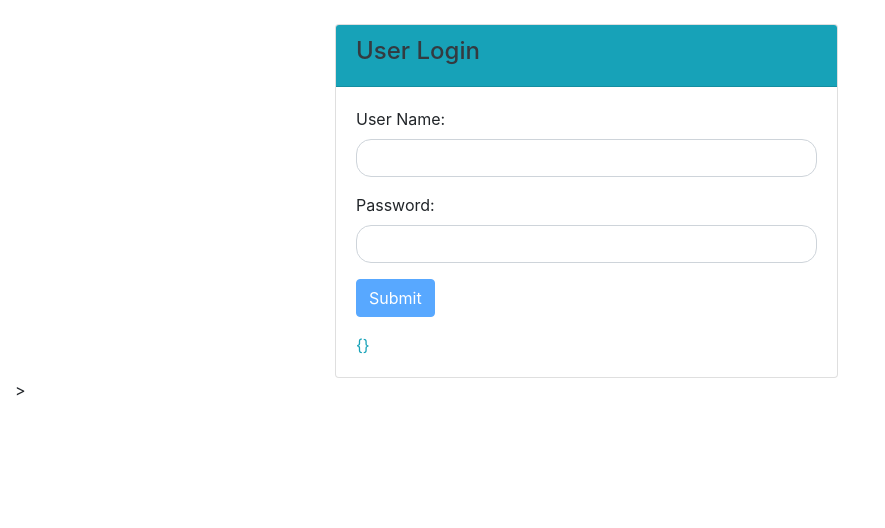
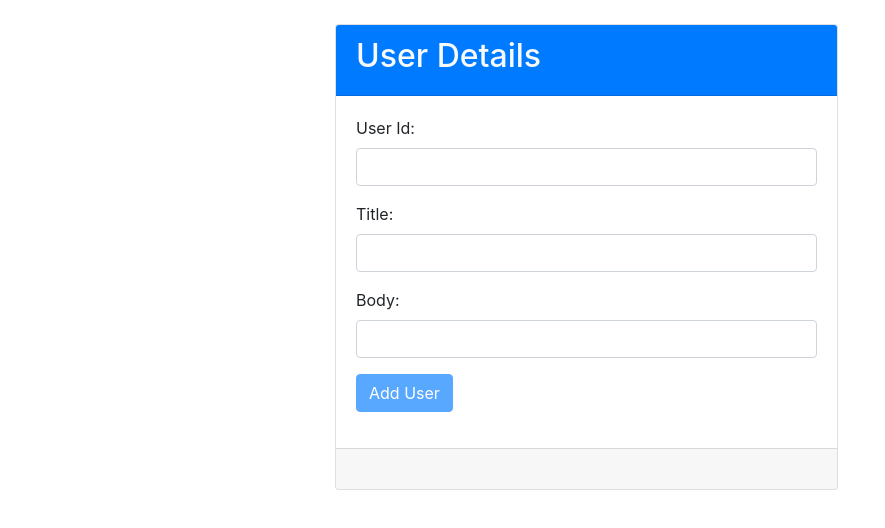
Before and after one commit to 35mohitgupta/angular-practice, an Angular app in the folder AngularDemo/: page / in a window 1280 px wide. Shown: the top 528 px of the page, without its empty margins (0-885 px from the left). Built offline with nearby package versions, Linux system fonts and the light colour scheme.

Commit message:
Model-driven-form or reactive form and http-post request using form

```diff
--- a/AngularDemo/src/app/app.component.html
+++ b/AngularDemo/src/app/app.component.html
@@ -7,5 +7,7 @@
 <!-- <app-observables></app-observables> -->
 <!-- <app-http-request></app-http-request> -->
 <div class="container-fluid">
-    <app-template-driven-form></app-template-driven-form>
+    <!-- <app-template-driven-form></app-template-driven-form> -->
+    <!-- <app-model-driven-reactive-forms></app-model-driven-reactive-forms> -->
+    <app-http-post-request></app-http-post-request>
 </div>
--- /dev/null
+++ b/AngularDemo/src/app/http-post-request/http-post-request.component.html
@@ -0,0 +1,36 @@
+<br>
+<div class="row">
+    <div class="col-md-5 offset-md-3">
+        <div class="card">
+            <div class="card-header bg bg-primary text-light">
+                <h2>User Details</h2>
+            </div>
+            <div class="card-body">
+                <form [formGroup]="addUserForm" (ngSubmit)="addUser()">
+                    <div class="form-group">
+                        <label for="uId">User Id:</label>
+                        <input id="uId" type="number" class="form-control" formControlName="userId">
+                        <p class="text-danger" *ngIf="addUserForm.controls.userId?.errors && addUserForm.controls.userId?.dirty">Invalid User Id</p>
+                    </div>
+                    <div class="form-group">
+                        <label for="title">Title:</label>
+                        <input id="title" type="text" formControlName="title" class="form-control">
+                        <p class="text-danger" *ngIf="addUserForm.controls.title?.errors && addUserForm.controls.title?.dirty">Invalid Title</p>
+                    </div>
+                    <div class="form-group">
+                        <label for="body">Body: </label>
+                        <input id="body" class="form-control" formControlName="body">
+                        <p class="text-danger" *ngIf="addUserForm.controls.body?.errors && addUserForm.controls.body?.dirty">Invalid Body</p>
+                    </div>
+                    <div class="form-group">
+                        <button type="submit" class="btn btn-primary" [disabled]="!addUserForm.valid">Add User</button>
+                    </div>
+                </form>
+            </div>
+            <div class="card-footer">
+                <p class="text-success">{{successMsg2}}</p>
+                <p class="text-danger">{{errorMsg}}</p>
+            </div>
+        </div>
+    </div>
+</div>
--- /dev/null
+++ b/AngularDemo/src/app/http-post-request/http-post-request.component.ts
@@ -0,0 +1,41 @@
+import { Component, OnInit } from '@angular/core';
+import { FormGroup, FormBuilder, Validators } from '@angular/forms';
+import { HttpClient } from '@angular/common/http';
+
+@Component({
+  selector: 'app-http-post-request',
+  templateUrl: './http-post-request.component.html',
+  styleUrls: ['./http-post-request.component.css']
+})
+export class HttpPostRequestComponent implements OnInit {
+
+  addUserForm: FormGroup;
+  successMsg2: string;
+  errorMsg: string;
+  postUrl:string = 'https://jsonplaceholder.typicode.com/posts';
+
+  constructor(private formBuilder: FormBuilder, private http: HttpClient) { }
+
+  ngOnInit(): void {
+    this.addUserForm=this.formBuilder.group({
+      userId: ['',Validators.required],
+      title: ['',Validators.required],
+      body: ['',Validators.required]
+    })
+  }
+
+  addUser(){
+    console.log('form',this.addUserForm.value)
+    this.http.post(this.postUrl,this.addUserForm.value)
+      .subscribe(response => {
+        this.successMsg2="User added successfully";
+        this.errorMsg='';
+        console.log('response',response)
+      },
+      error => {this.errorMsg=error.message;
+        this.successMsg2='';
+        console.log(error.message)
+      });
+  }
+
+}
--- /dev/null
+++ b/AngularDemo/src/app/model-driven-reactive-forms/model-driven-reactive-forms.component.html
@@ -0,0 +1,52 @@
+<br>
+<div class="row">
+    <div class="col-md-5 offset-md-3">
+        <div class="card">
+            <div class="card-header bg bg-info">
+                <h2>User Registration</h2>
+            </div>
+            <div class="card-body">
+                <form [formGroup]="registerForm" (ngSubmit)="showDetails()">
+                    <div class="form-group">
+                        <label for="uname">User Name:</label>
+                        <input id="uname" type="text" class="form-control" formControlName="userName">
+                        <div *ngIf="registerForm.controls.userName.errors && registerForm.controls.userName.dirty" class="text-danger">Username is required</div>
+                    </div>
+                    <div class="form-group">
+                        <label for="pswd">Password:</label>
+                        <input id="pswd" type="password" class="form-control" formControlName="password">
+                        <div *ngIf="registerForm.controls.password.errors && registerForm.controls.password.dirty" class="text-danger">Password is required</div>
+                    </div>
+                    <div class="form-group">
+                        <label for="email">Email Address:</label>
+                        <input id="email" type="text" class="form-control" formControlName="email">
+                        <div *ngIf="registerForm.controls.email.errors?.required  && registerForm.controls.email.dirty" class="text-danger">Email Address is required</div>
+                        <div *ngIf="registerForm.controls.email.errors?.emailError && registerForm.controls.email.dirty" class="text-danger">{{registerForm.controls.email.errors.emailError.message}}</div>
+                    </div>
+                    <div class="form-group">
+                        <fieldset formGroupName="address">
+                            <label for="city">City:</label>
+                            <input type="text" class="form-control" formControlName="city">
+                            <p *ngIf="registerForm.controls.address['controls'].city.errors && registerForm.controls.address['controls'].city.dirty" class="text-danger">City is required</p>
+                            <label for="pincode">Pincode:</label>
+                            <input type="number" class="form-control" formControlName="pincode">
+                            <p *ngIf="registerForm.controls.address['controls'].pincode.errors?.required && registerForm.controls.address['controls'].pincode.dirty" class="text-danger">Pincode is mandatory</p>
+                            <p *ngIf="(registerForm.controls.address['controls'].pincode.errors?.min || registerForm.controls.address['controls'].pincode.errors?.max) && registerForm.controls.address['controls'].pincode.dirty"
+                            class="text-danger">Pincode should be of 6 in length</p>
+                        </fieldset>
+                    </div>
+                    <div class="form-group">
+                        <button type="submit" class="btn btn-primary" [disabled]="registerForm.invalid">Verify Details</button>
+                    </div>
+                </form>
+            </div>
+            <div class="card-footer">
+                <div >
+                    <h4>User Details:</h4>
+                    <p>Username: {{registerForm.get('userName').value}}</p>
+                    <p>Email: {{registerForm.get('address.city').value}}</p>
+                </div>
+            </div>
+        </div>
+    </div>
+</div>
--- /dev/null
+++ b/AngularDemo/src/app/model-driven-reactive-forms/model-driven-reactive-forms.component.ts
@@ -0,0 +1,32 @@
+import { Component, OnInit } from '@angular/core';
+import { FormGroup, FormBuilder, Validators } from '@angular/forms';
+import { validateEmail } from '../validators/emailValidator';
+
+@Component({
+  selector: 'app-model-driven-reactive-forms',
+  templateUrl: './model-driven-reactive-forms.component.html',
+  styleUrls: ['./model-driven-reactive-forms.component.css']
+})
+export class ModelDrivenReactiveFormsComponent implements OnInit {
+
+  registerForm: FormGroup;
+  submitted: boolean;
+
+  constructor(private formBuilder: FormBuilder) { }
+
+  ngOnInit(): void {
+    this.registerForm = this.formBuilder.group({
+      userName: ['', Validators.required],
+      password: ['', [Validators.required,Validators.minLength(4)]],
+      email: ['', [Validators.required,validateEmail]],
+      address: this.formBuilder.group({
+        city: ['',Validators.required],
+        pincode: ['', [Validators.required,Validators.min(100000),Validators.maxLength(999999)]]
+      })
+    })
+  }
+
+  showDetails(){
+    console.log(this.registerForm);
+  }
+}
--- a/AngularDemo/src/app/template-driven-form/template-driven-form.component.css
+++ b/AngularDemo/src/app/template-driven-form/template-driven-form.component.css
@@ -1,3 +1,16 @@
 input{
     border-radius: 15px 15px;
 }
+/* input.ng-invalid {
+    background-color: pink;
+  }
+input.ng-valid {
+    background-color: lightgreen;
+} */
+
+.ng-valid[required]  {
+    border-left: 5px solid #42A948; /* green */
+  }
+  .ng-invalid:not(form)  {
+    border-left: 5px solid #a94442; /* red */
+  }
--- /dev/null
+++ b/AngularDemo/src/app/validators/emailValidator.ts
@@ -0,0 +1,14 @@
+
+import {  FormControl } from '@angular/forms';
+
+const validateEmail = (control: FormControl) =>  {
+    const EMAIL_REGEXP = /^([a-zA-Z0-9_\-\.]+)@([a-zA-Z0-9_\-\.]+)\.([a-zA-Z]{2,5})$/;
+
+    return EMAIL_REGEXP.test(control.value) ? null : {
+        emailError: {
+            message: "Email is invalid"
+        }
+    };
+}
+
+export {validateEmail}
```
Also changed, not shown: AngularDemo/src/app/app.module.ts (+8 -3 lines), AngularDemo/src/app/http-post-request/http-post-request.component.css (added), AngularDemo/src/app/model-driven-reactive-forms/model-driven-form.txt (added), AngularDemo/src/app/model-driven-reactive-forms/model-driven-reactive-forms.component.css (added), 2 other files (tests, documents, lock files or other folders).
